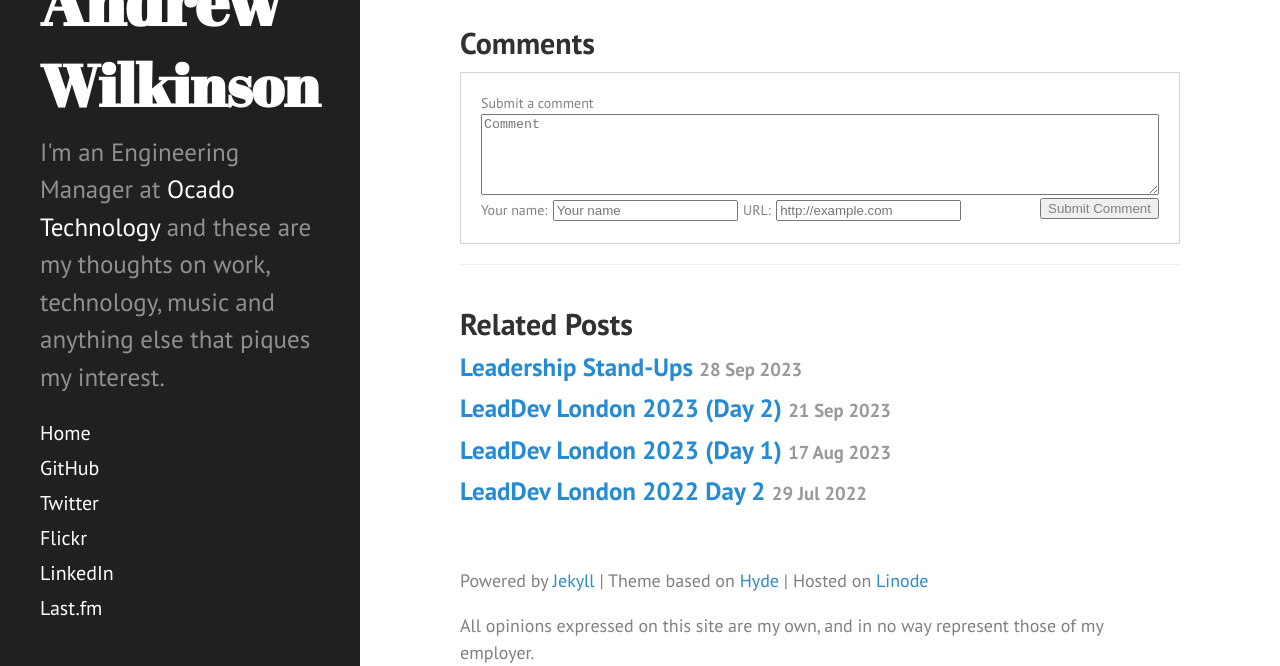
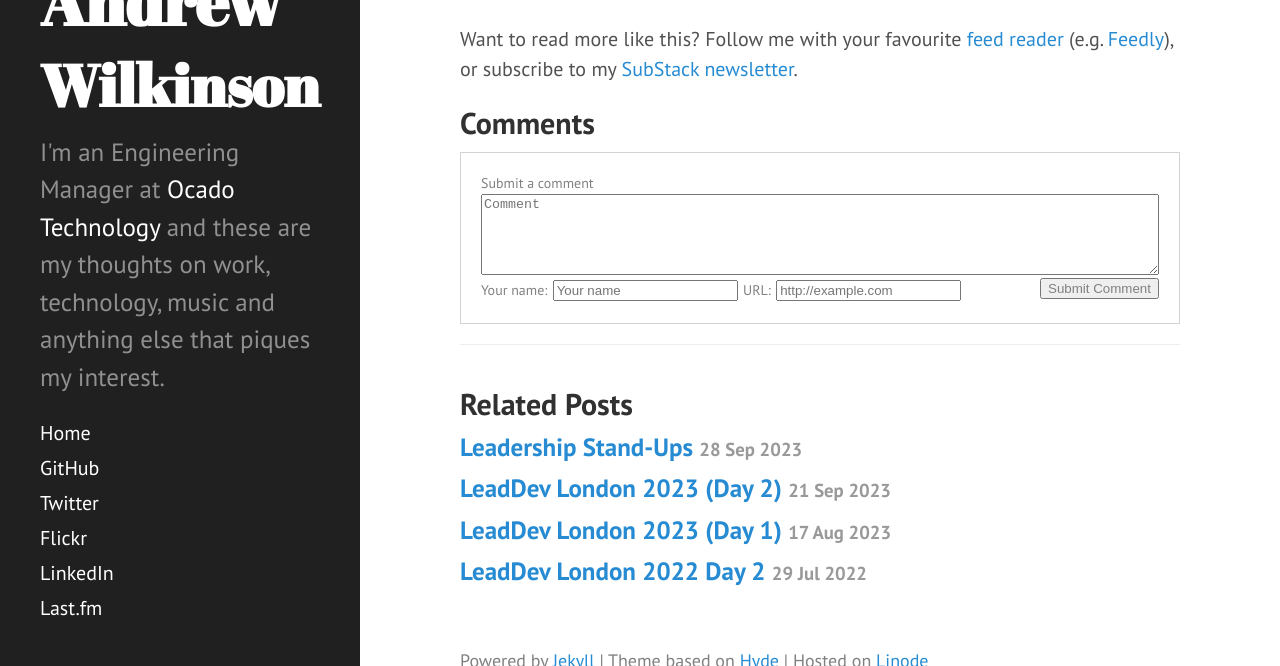
Before and after one commit to andrewjw/site, a Jekyll site: the page built from _posts/2022-01-13-power-of-dashboards-as-a-management-tool.md, in a window 1280 px wide and 900 px high, scrolled down 425 px, cut to the strip 234-900 px from the top of the window. Built offline with Jekyll 4.4.1, drawn with Linux system fonts in a browser that asks for light colours.

Commit message:
Add feed and substack links to the posts.

```diff
--- a/_layouts/post.html
+++ b/_layouts/post.html
@@ -48,6 +48,12 @@ published: true
   {% if page.unsplash_image %}
   <p>Photo {{ page.unsplash_title }}</a> by {{ page.unsplash_user }} from <a href="{{ page.unsplash_url }}">Unsplash</a>.</p>
   {% endif %}
+</div>
+
+<div class="subscribe">
+  Want to read more like this? Follow me with your favourite <a href="/Atom.xml">feed reader</a>
+  (e.g. <a href='https://feedly.com/i/subscription/feed%2Fhttps%3A%2F%2Fwww.theandrewwilkinson.com%2Fatom.xml' target='blank'>Feedly</a>),
+  or subscribe to my <a href="https://theandrewwilkinson.substack.com/subscribe">SubStack newsletter</a>.
 </div>
 
 <div class="comments">
```
